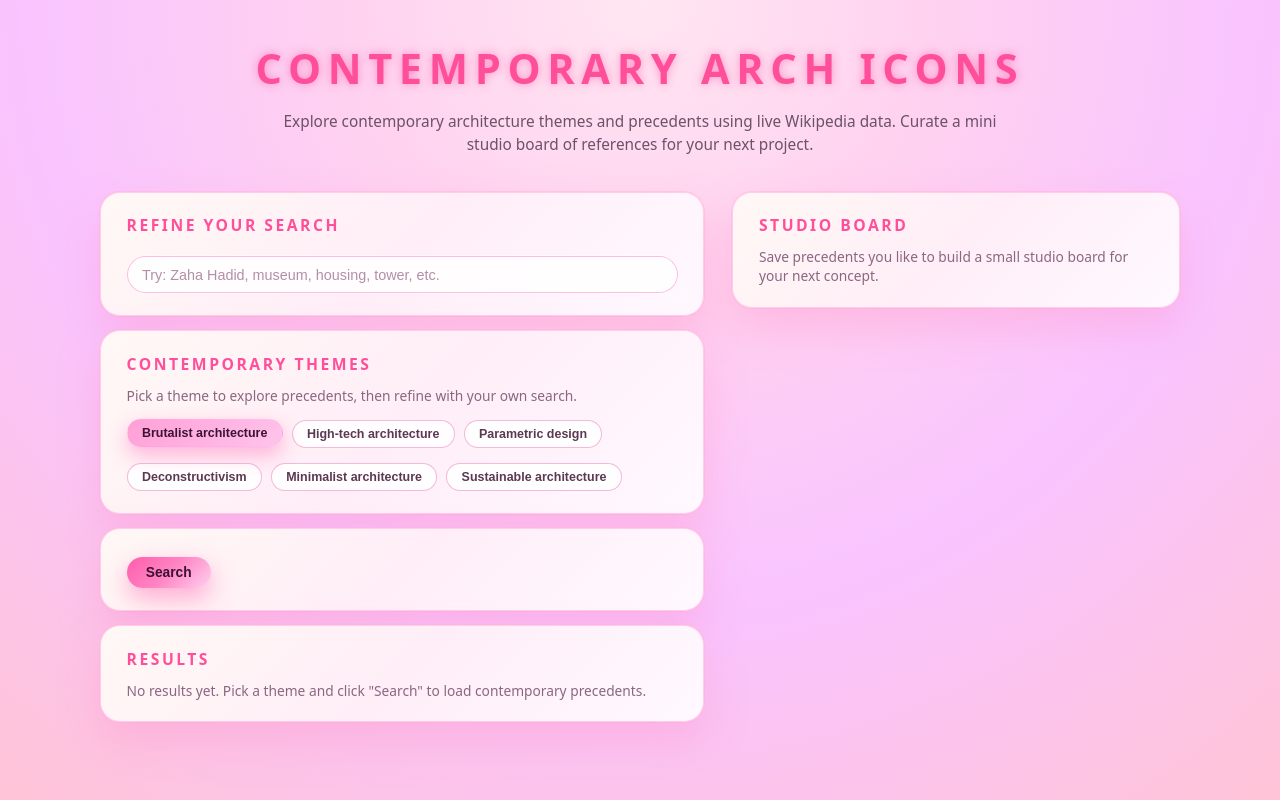
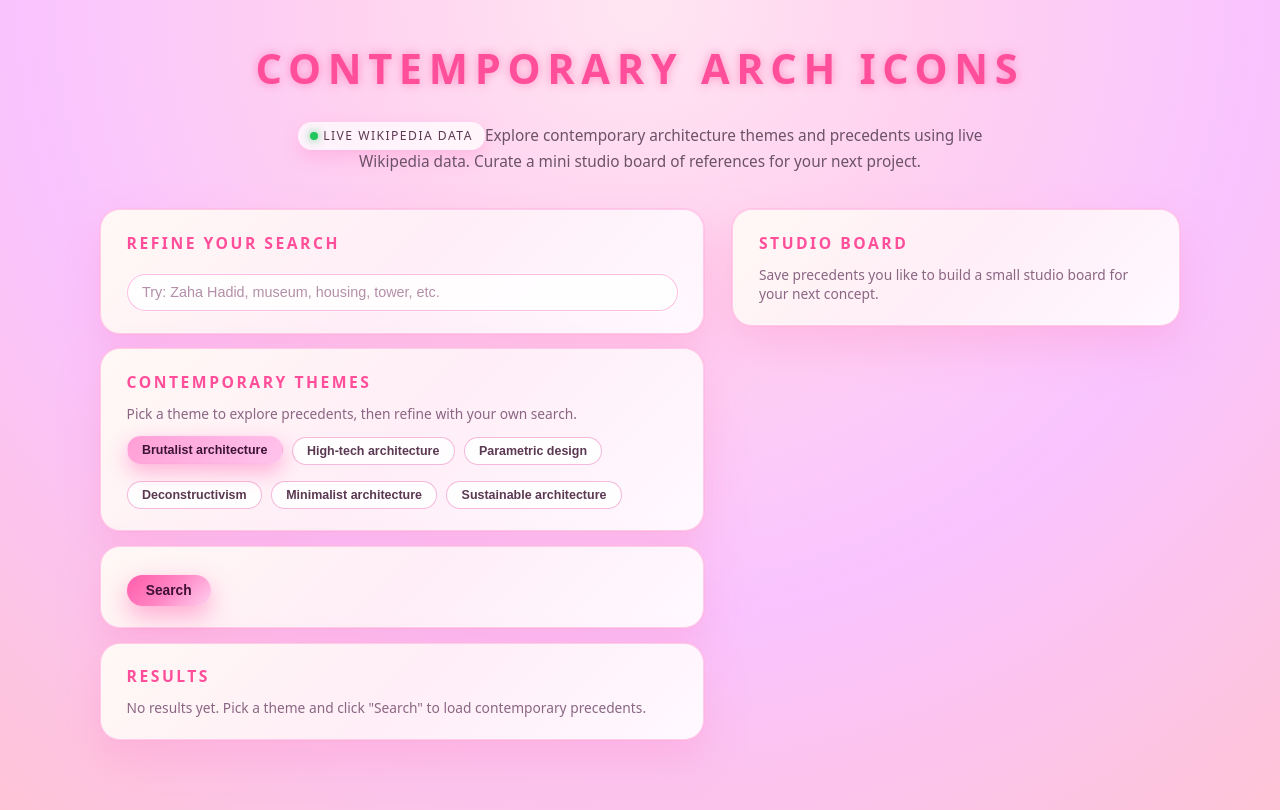
Before and after one commit to JadaNaomibk/archlib, a React (Vite) app: page / in a window 1280 px wide. Built offline with nearby package versions, Linux system fonts and the light colour scheme.

Commit message:
feat: add live data badge to highlight Wikipedia integration

```diff
--- a/src/App.jsx
+++ b/src/App.jsx
@@ -29,6 +29,11 @@ function App() {
       <header className="app-header">
         <h1>Contemporary Arch Icons</h1>
         <p className="subtitle">
+          <div className="live-badge">
+  <span className="live-dot" />
+  <span className="live-text">Live Wikipedia data</span>
+</div>
+
           Explore contemporary architecture themes and precedents using live
           Wikipedia data. Curate a mini studio board of references for your
           next project.
--- a/src/index.css
+++ b/src/index.css
@@ -349,6 +349,33 @@ button:disabled {
 /* =========
    RESPONSIVE
    ========= */
+
+   .live-badge {
+  margin-top: 0.8rem;
+  display: inline-flex;
+  align-items: center;
+  gap: 0.35rem;
+  padding: 0.3rem 0.75rem;
+  border-radius: 999px;
+  background: rgba(255, 255, 255, 0.75);
+  box-shadow: 0 8px 18px rgba(255, 153, 210, 0.45);
+}
+
+.live-dot {
+  width: 8px;
+  height: 8px;
+  border-radius: 999px;
+  background: #22c55e;
+  box-shadow: 0 0 8px rgba(34, 197, 94, 0.8);
+}
+
+.live-text {
+  font-size: 0.76rem;
+  text-transform: uppercase;
+  letter-spacing: 0.12em;
+  color: #5b3952;
+}
+
 @media (max-width: 900px) {
   .app-main {
     grid-template-columns: minmax(0, 1fr);
```
